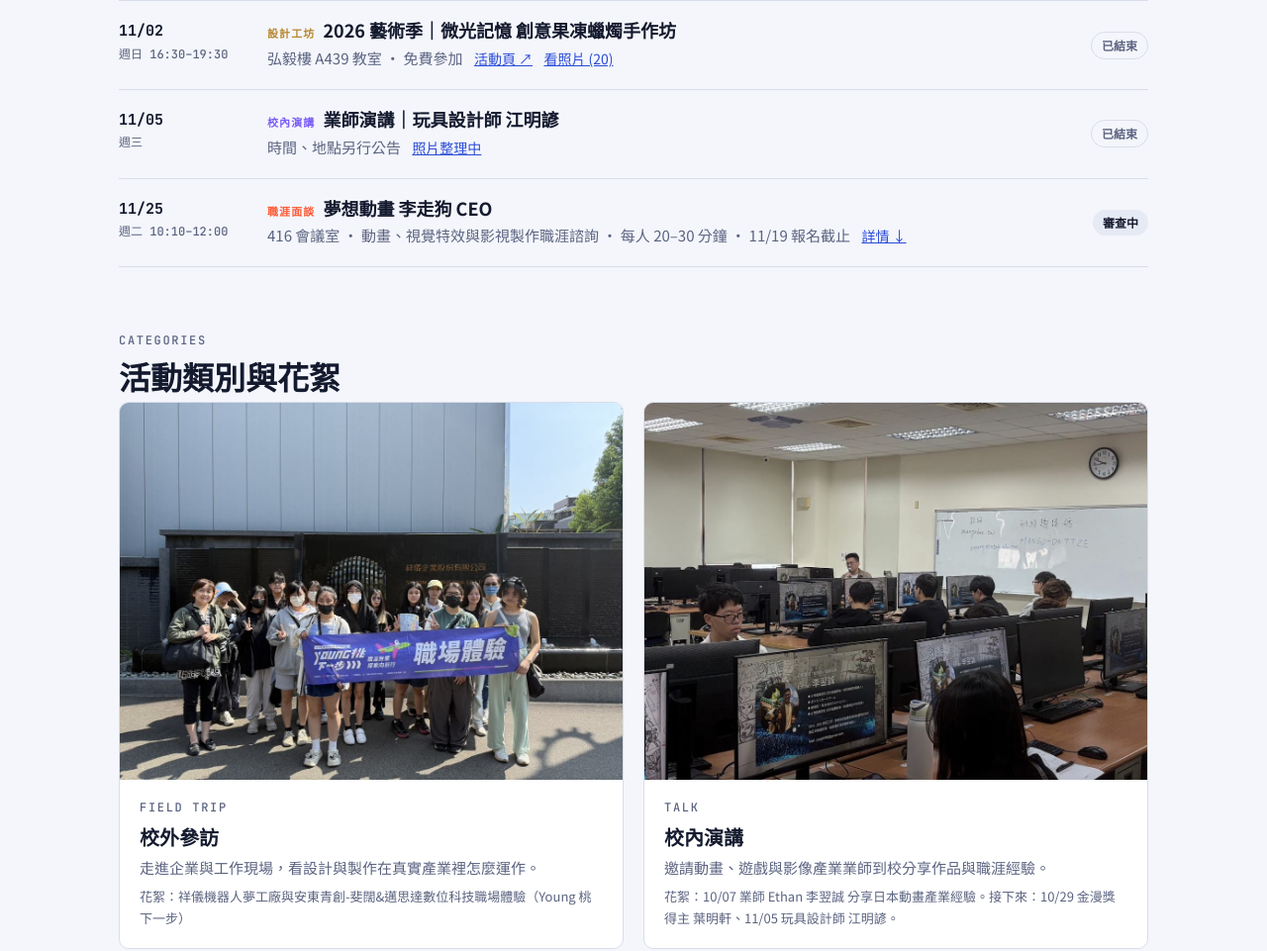
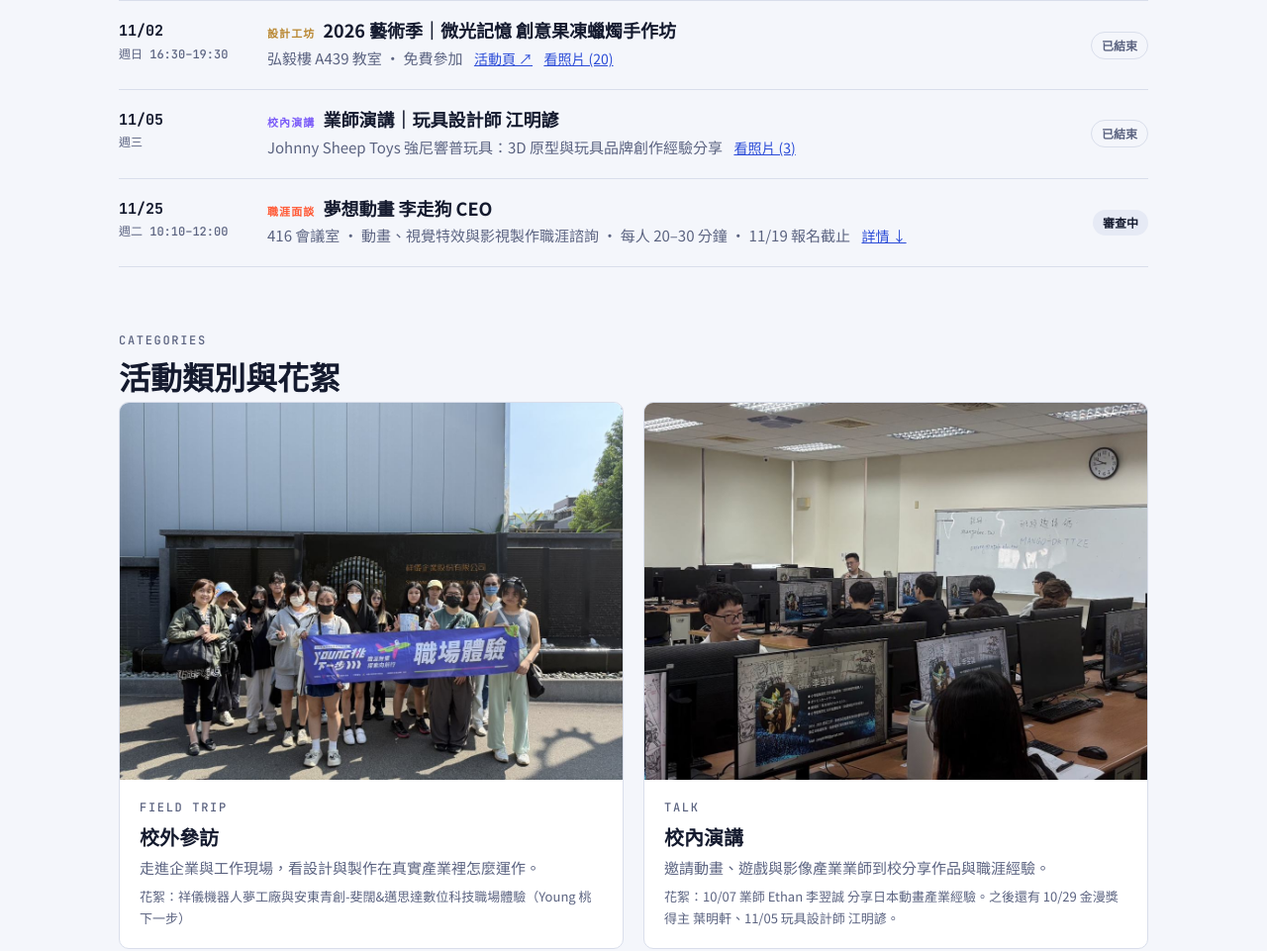
Before and after one commit to bluerainc/NTUB, a plain HTML site: page 115-1/index.html in a window 1280 px wide. Shown: the part 1940-2901 px from the top of the page at 99% size. Drawn offline with Linux system fonts and the light colour scheme.

Commit message:
玩具設計師

```diff
--- a/115-1/index.html
+++ b/115-1/index.html
@@ -333,7 +333,7 @@ footer{border-top:1px solid var(--line);padding-top:20px;color:var(--muted);font
         <figure><img alt="業師於電腦教室向同學演講" src="img/talk.jpg"></figure>
         <div class="cb"><span class="eyebrow">Talk</span><h3>校內演講</h3>
           <p>邀請動畫、遊戲與影像產業業師到校分享作品與職涯經驗。</p>
-          <p class="cap">花絮：10/07 業師 Ethan 李翌誠 分享日本動畫產業經驗。接下來：10/29 金漫獎得主 葉明軒、11/05 玩具設計師 江明諺。</p></div>
+          <p class="cap">花絮：10/07 業師 Ethan 李翌誠 分享日本動畫產業經驗。之後還有 10/29 金漫獎得主 葉明軒、11/05 玩具設計師 江明諺。</p></div>
       </article>
       <article class="catblock ws-block" id="cat-workshop">
         <figure class="ws-fig"><img alt="Art Season Candle Making Workshop：營火與帳篷夜景前的四款果凍蠟燭作品" src="img/ws-glow.jpg"></figure>
@@ -527,7 +527,10 @@ var EVENTS=[
            {src:"img/talk-1029/y03.jpg", cap:"演講現場"},
            {src:"img/talk-1029/y04.jpg", cap:"同學螢幕上的演講簡報"},
            {src:"img/talk-1029/y05.jpg", cap:"角色設計示範"}]},
-  {id:"talk-chiang", cat:"talk", short:"江明諺", title:"業師演講｜玩具設計師 江明諺", sub:"時間、地點另行公告", date:"2026-11-05", status:"upcoming", photos:[]},
+  {id:"talk-chiang", cat:"talk", short:"江明諺", title:"業師演講｜玩具設計師 江明諺", sub:"Johnny Sheep Toys 強尼響普玩具：3D 原型與玩具品牌創作經驗分享", date:"2026-11-05", status:"done",
+   photos:[{src:"img/talk-1105/c01.jpg", cap:"江明諺老師介紹 Johnny Sheep Toys 與職涯經歷"},
+           {src:"img/talk-1105/c02.jpg", cap:"老師分享動畫創作的三個重點：元素、風格、串聯性"},
+           {src:"img/talk-1105/c03.jpg", cap:"同學於電腦教室聆聽演講"}]},
   {id:"career-winking", cat:"career", short:"唯晶科技", title:"唯晶科技 孫雨塵 台灣區營運總監", deadline:"2026-10-29", sub:"425 研究室 · 遊戲產業經營、人才與職涯方向諮詢 · 每人約 10 分鐘 · 10/29 報名截止",
    date:"2026-11-02", time:"11:10–12:00", link:"#career", status:"done",
    photos:[{src:"img/career-1102/c05.jpg", cap:"孫雨塵總監分享遊戲產業經驗"},
```
Also changed, not shown: 115-1/img/talk-1105/c01.jpg (added), 115-1/img/talk-1105/c02.jpg (added), 115-1/img/talk-1105/c03.jpg (added).
